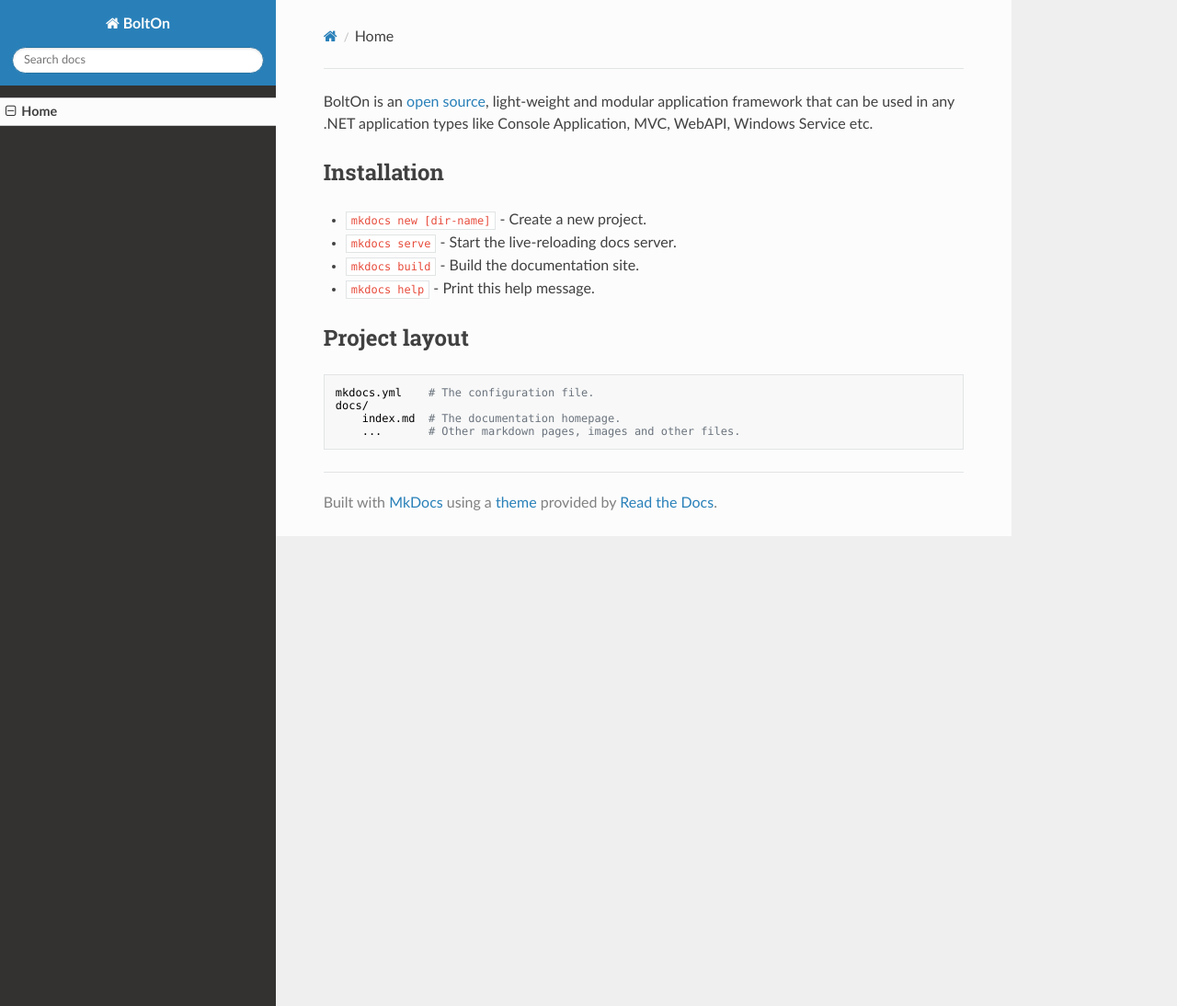
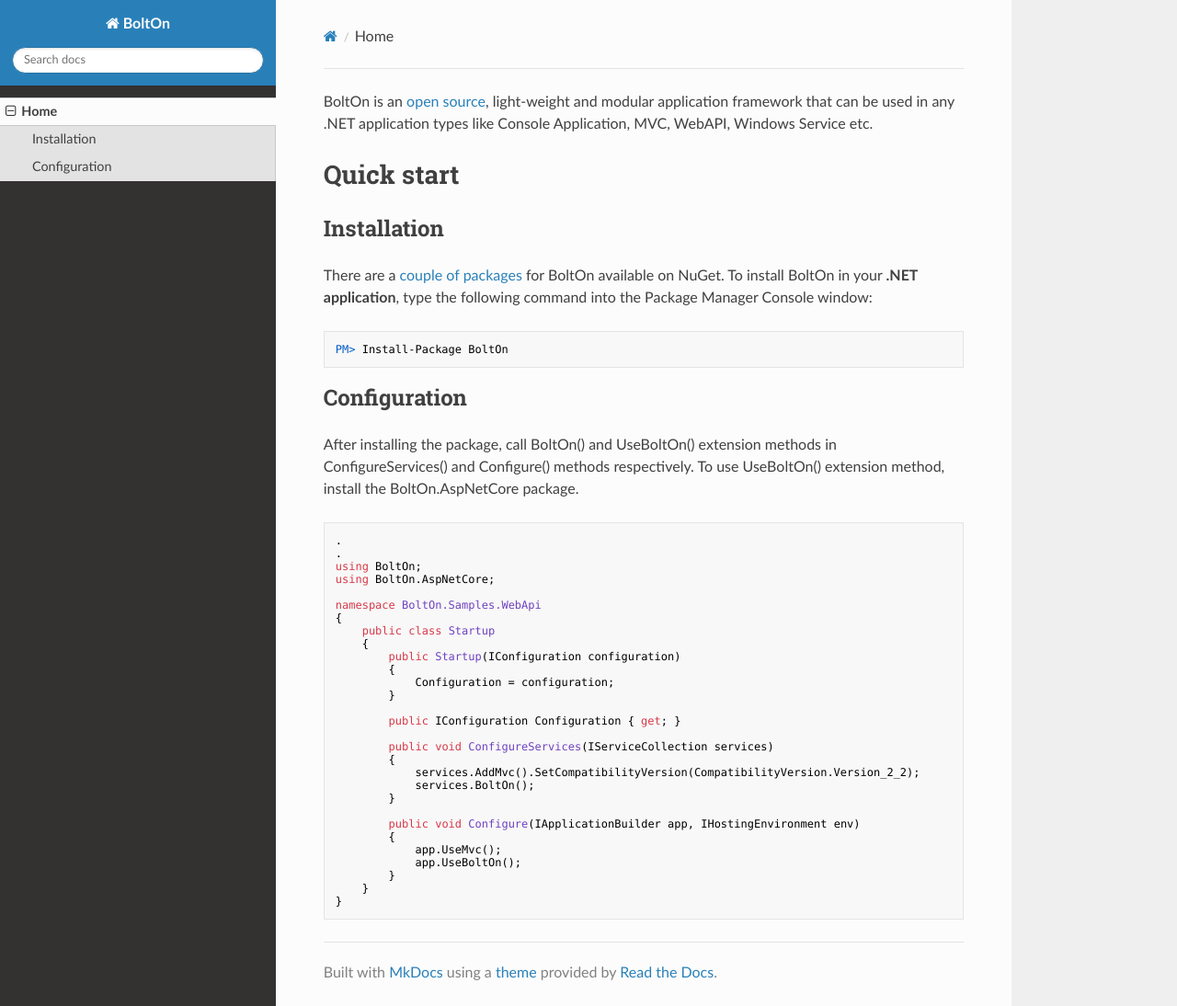
Before and after one commit to gokulm/BoltOn, an MkDocs documentation site: the page built from docs/index.md, in a window 1280 px wide and 1094 px high. Shown: the whole window at 92% size. Built offline with MkDocs 1.6.1, drawn with Linux system fonts in a browser that asks for light colours; nearby versions of some CDN libraries.

Commit message:
updated documentation

```diff
--- a/docs/index.md
+++ b/docs/index.md
@@ -1,15 +1,46 @@
 BoltOn is an [open source](https://github.com/gokulm/BoltOn), light-weight and modular application framework that can be used in any .NET application types like Console Application, MVC, WebAPI, Windows Service etc.
 
-## Installation
+Quick start
+============
 
-* `mkdocs new [dir-name]` - Create a new project.
-* `mkdocs serve` - Start the live-reloading docs server.
-* `mkdocs build` - Build the documentation site.
-* `mkdocs help` - Print this help message.
+Installation
+-------------
 
-## Project layout
+There are a [couple of packages](https://www.nuget.org/packages?q=BoltOn) for BoltOn available on NuGet. To install BoltOn in your **.NET application**, type the following command into the Package Manager Console window:
 
-    mkdocs.yml    # The configuration file.
-    docs/
-        index.md  # The documentation homepage.
-        ...       # Other markdown pages, images and other files.
+    PM> Install-Package BoltOn
+
+Configuration
+--------------
+
+After installing the package, call BoltOn() and UseBoltOn() extension methods in ConfigureServices() and Configure() methods respectively. To use UseBoltOn() extension method, install the BoltOn.AspNetCore package.
+
+    .
+    .
+    using BoltOn;
+    using BoltOn.AspNetCore;
+
+    namespace BoltOn.Samples.WebApi
+    {
+        public class Startup
+        {
+            public Startup(IConfiguration configuration)
+            {
+                Configuration = configuration;
+            }
+
+            public IConfiguration Configuration { get; }
+
+            public void ConfigureServices(IServiceCollection services)
+            {
+                services.AddMvc().SetCompatibilityVersion(CompatibilityVersion.Version_2_2);
+                services.BoltOn();
+            }
+
+            public void Configure(IApplicationBuilder app, IHostingEnvironment env)
+            {
+                app.UseMvc();
+                app.UseBoltOn();
+            }
+        }
+    }
```
Also changed, not shown: 1 other file.
